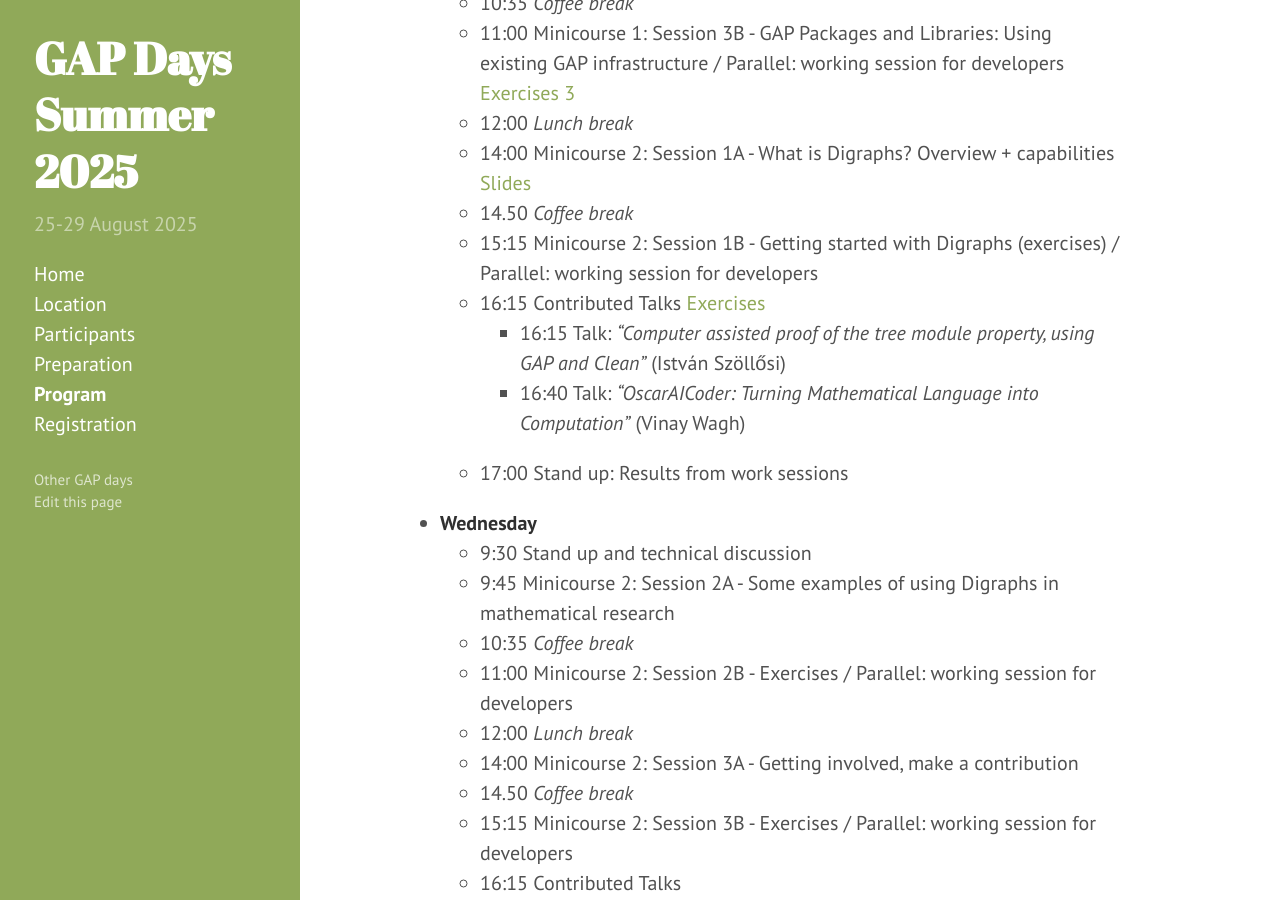
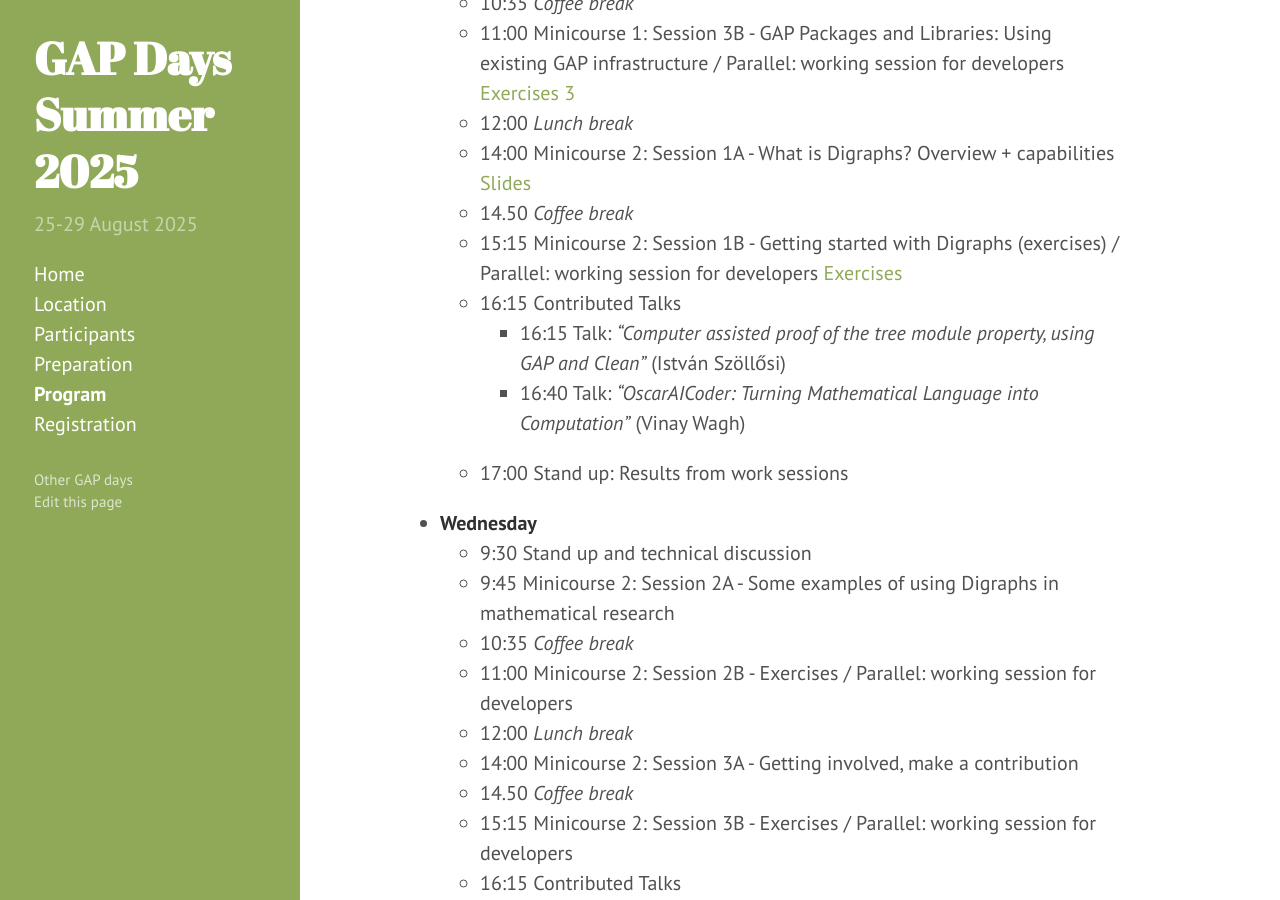
Before and after one commit to gapdays/gapdays2025-summer, a Jekyll site: the page built from program.md, in a window 1280 px wide and 900 px high, scrolled down 1955 px. Built offline with Jekyll 4.4.1, drawn with Linux system fonts in a browser that asks for light colours.

```diff
--- a/program.md
+++ b/program.md
@@ -52,7 +52,7 @@ But we are looking for more talks, so please <a href="mailto:{{site.email}}">con
 
 On Thursday, we will have a conference social event. If you would like to participate, please sign-up using this <a href="https://docs.google.com/forms/d/e/1FAIpQLScZrrEhD4DBbUhxspG8PtFeDNDRxuscUccKy83moZ6zojkDhQ/viewform?usp=header">form</a>.
 
-Event details:
+  Event details:
     - Day: Thursday
     - Time: 18:30
     - Place: <a href="https://maps.app.goo.gl/vkn7Ht1bwQ2vpjAZ7">Foresteria Caffe Bar</a> (Entrance via Tito Trg or Garibaldijeva Ulica)
@@ -92,8 +92,8 @@ The schedule is subject to further changes.
   - 12:00 *Lunch break*
   - 14:00 Minicourse 2: Session 1A - What is Digraphs? Overview + capabilities [Slides]({{ site.baseurl }}/slides/digraphsLecture.pdf)
   - 14.50 *Coffee break*
-  - 15:15 Minicourse 2: Session 1B - Getting started with Digraphs (exercises) / Parallel: working session for developers
-  - 16:15 Contributed Talks [Exercises]({{ site.baseurl }}/slides/digraphsEx.pdf)
+  - 15:15 Minicourse 2: Session 1B - Getting started with Digraphs (exercises) / Parallel: working session for developers [Exercises]({{ site.baseurl }}/slides/digraphsEx.pdf)
+  - 16:15 Contributed Talks
     - 16:15 Talk: *"Computer assisted proof of the tree module property, using GAP and Clean"* (István Szöllősi)
     - 16:40 Talk: *"OscarAICoder: Turning Mathematical Language into Computation"* (Vinay Wagh)
   - 17:00 Stand up: Results from work sessions
```
